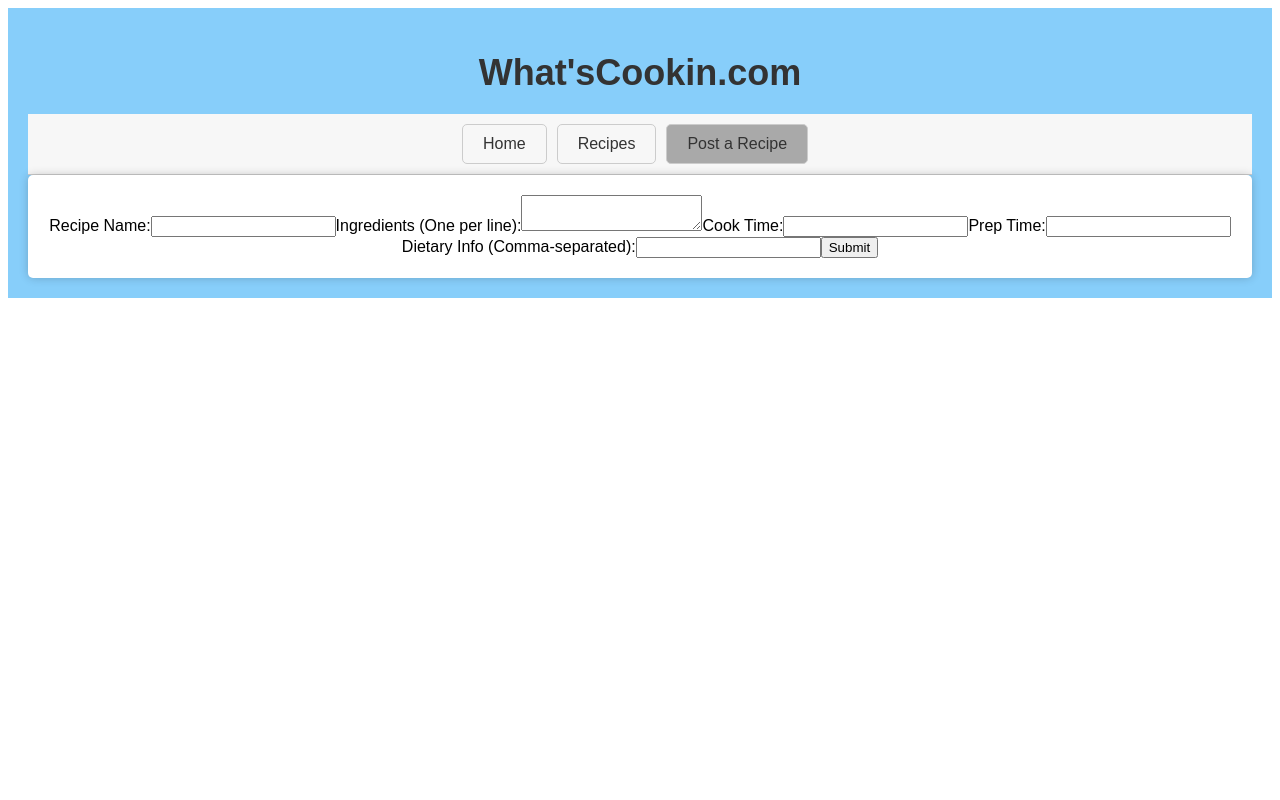
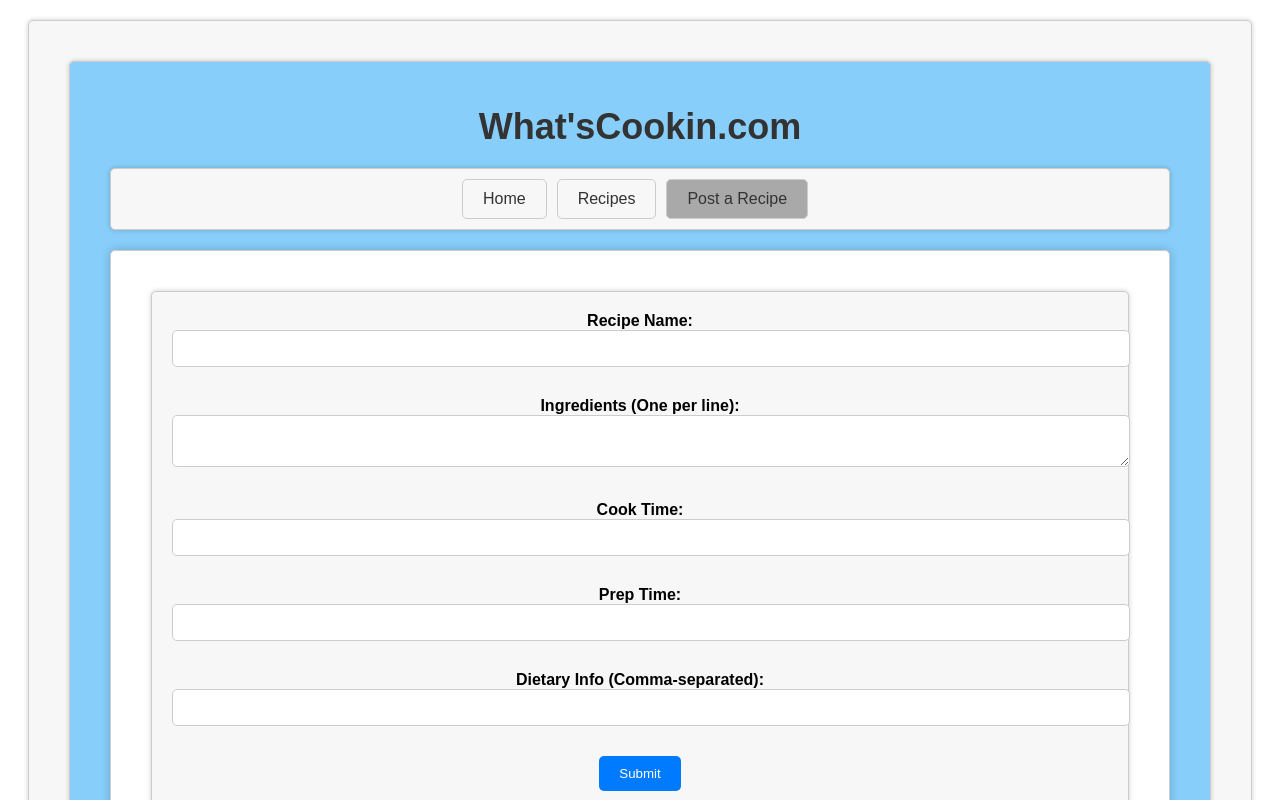
Before and after one commit to Dmedi99/Phase-2-Project, a React (Create React App) app: page /recipeform in a window 1280 px wide. Shown: the top 800 px of the page. Built offline with nearby package versions, Linux system fonts and the light colour scheme.

Commit message:
added styling to the RecipeForm component

```diff
--- a/src/components/RecipeForm.css
+++ b/src/components/RecipeForm.css
@@ -0,0 +1,41 @@
+/* Style the container */
+div {
+    margin: 20px;
+    padding: 20px;
+    border: 1px solid #ccc;
+    border-radius: 5px;
+    background-color: #f7f7f7;
+    box-shadow: 0px 0px 5px rgba(0, 0, 0, 0.2);
+  }
+
+  /* Style the form labels */
+  label {
+    display: block;
+    margin-bottom: 10px;
+    font-weight: bold;
+  }
+
+  /* Style the input fields */
+  input[type="text"],
+  textarea {
+    width: 100%;
+    padding: 10px;
+    margin-bottom: 20px;
+    border: 1px solid #ccc;
+    border-radius: 5px;
+  }
+
+  /* Style the submit button */
+  button[type="submit"] {
+    background-color: #007bff;
+    color: white;
+    padding: 10px 20px;
+    border: none;
+    border-radius: 5px;
+    cursor: pointer;
+  }
+
+  /* Style the submit button on hover */
+  button[type="submit"]:hover {
+    background-color: #0056b3;
+  }
```
